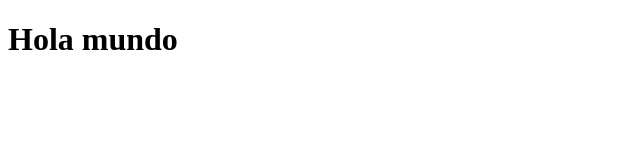
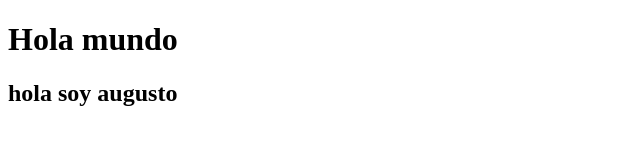
Before and after one commit to AugustOtturi/testttrainee, a plain HTML site: page index.htm in a window 1280 px wide. Shown: the whole page, without its empty margins (0-640 px from the left). Drawn offline with Linux system fonts and the light colour scheme.

Commit message:
segundo commit

```diff
--- a/index.htm
+++ b/index.htm
@@ -11,6 +11,7 @@
 
 
     <h1>Hola mundo</h1>
+    <h2>hola soy augusto</h2>
 </body>
 
 </html>
```
